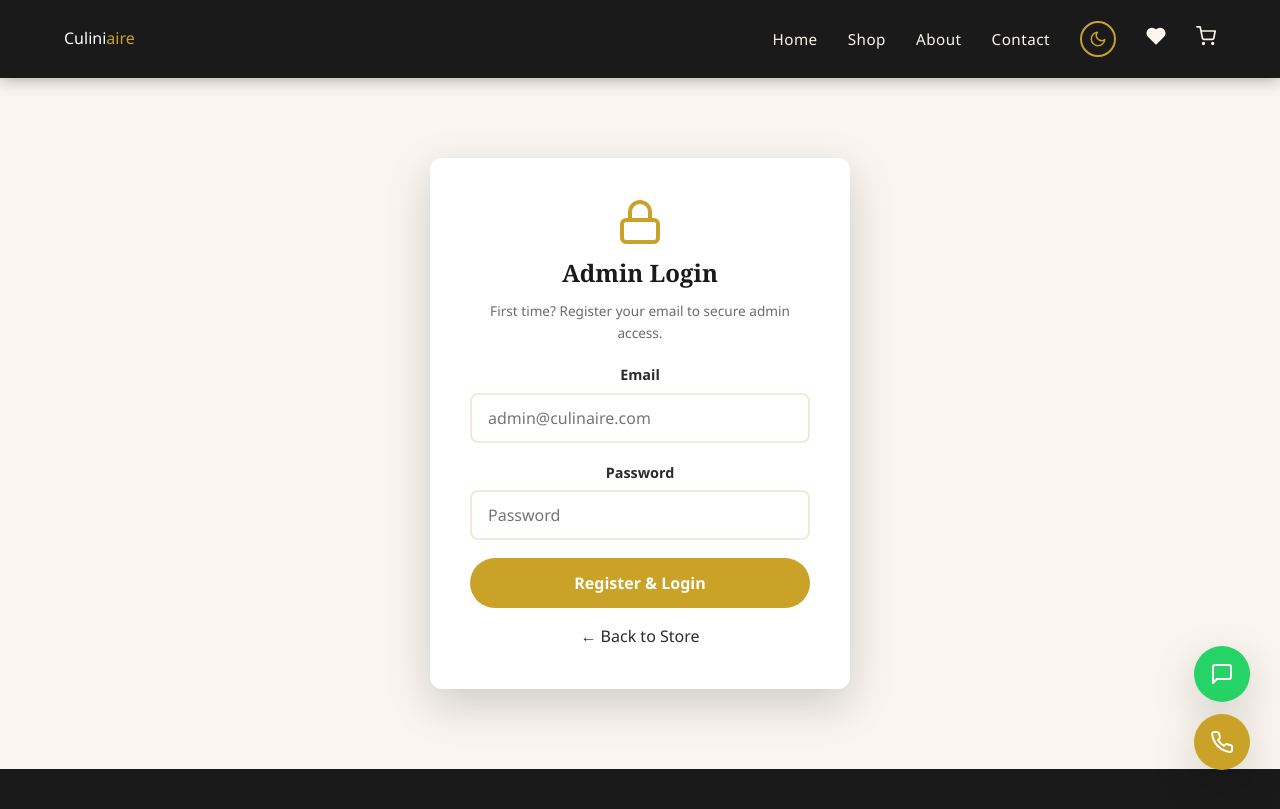
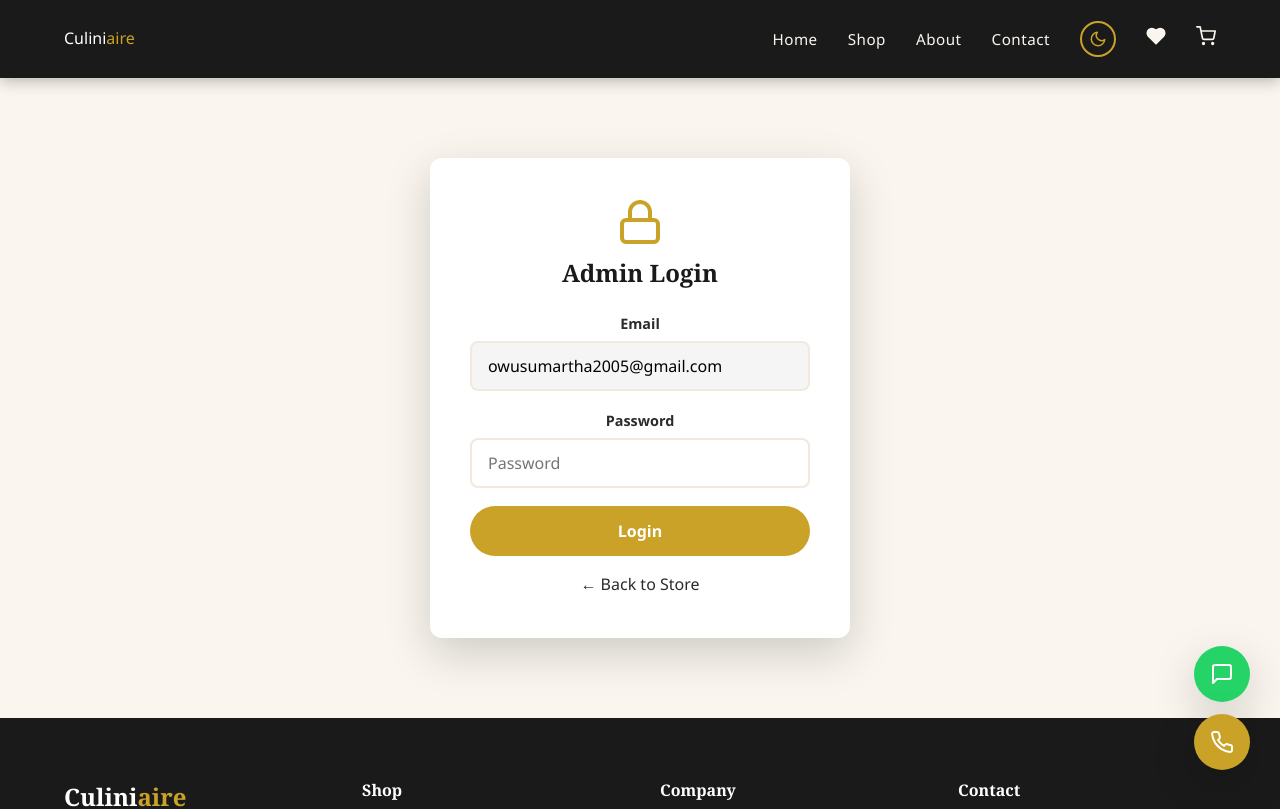
Before and after one commit to owusumartha/Culinaire, a Next.js app: page /admin in a window 1280 px wide. Shown: the top 809 px of the page. Built offline with nearby package versions, Linux system fonts and the light colour scheme.

Commit message:
Admin email locked to owner Gmail - only password required

```diff
--- a/app/admin/page.tsx
+++ b/app/admin/page.tsx
@@ -5,23 +5,19 @@ import Link from 'next/link';
 import { getAllProducts, addAdminProduct, updateAdminProduct, deleteAdminProduct, formatPrice, getProductImageSrc, Product } from '../lib/products';
 import {
   initEmailJS,
-  sendIntruderAlert,
-  getAdminEmail,
-  setAdminEmail,
-  isFirstLogin,
-  isAuthorizedAdmin
+  sendIntruderAlert
 } from '../lib/emailService';
 import { LockIcon, ShieldIcon } from '../components/Icons';
 
+const ADMIN_EMAIL = 'owusumartha2005@gmail.com';
 const ADMIN_PASSWORD = 'admin123';
 const CATEGORIES = ['Cookware', 'Knives', 'Dinnerware', 'Utensils', 'Appliances', 'Bakeware', 'Decor'];
 
 export default function AdminPage() {
   const [loggedIn, setLoggedIn] = useState(false);
-  const [loginEmail, setLoginEmail] = useState('');
+  const [loginEmail, setLoginEmail] = useState(ADMIN_EMAIL);
   const [loginPass, setLoginPass] = useState('');
   const [loginError, setLoginError] = useState('');
-  const [isFirst, setIsFirst] = useState(false);
   const [alertSent, setAlertSent] = useState(false);
   const [products, setProducts] = useState<Product[]>([]);
   const [editingId, setEditingId] = useState<number | null>(null);
@@ -37,7 +33,6 @@ export default function AdminPage() {
   useEffect(() => {
     initEmailJS();
     localStorage.removeItem('culinaireAdminSession');
-    setIsFirst(isFirstLogin());
   }, []);
 
   const loadProducts = () => {
@@ -48,27 +43,10 @@ export default function AdminPage() {
     e.preventDefault();
     setAlertSent(false);
 
-    if (isFirst) {
-      setAdminEmail(loginEmail);
-      if (loginPass === ADMIN_PASSWORD) {
-        setLoggedIn(true);
-        setIsFirst(false);
-        loadProducts();
-      } else {
-        setLoginError('Invalid password');
-      }
-      return;
-    }
-
-    if (!isAuthorizedAdmin(loginEmail)) {
+    if (loginPass !== ADMIN_PASSWORD) {
       const sent = await sendIntruderAlert(loginEmail, loginPass);
       setAlertSent(true);
-      setLoginError('Access denied. Owner has been notified.');
-      return;
-    }
-
-    if (loginPass !== ADMIN_PASSWORD) {
-      setLoginError('Invalid password');
+      setLoginError('Invalid password. Owner has been notified.');
       return;
     }
 
@@ -203,12 +181,11 @@ export default function AdminPage() {
             <div style={{ textAlign: 'center', marginBottom: 20 }}>
               <LockIcon size={48} color="#c9a227" />
               <h2>Admin Login</h2>
-              {isFirst && <p style={{ color: '#6b6b6b', fontSize: '0.85rem', marginTop: 8 }}>First time? Register your email to secure admin access.</p>}
             </div>
             <form onSubmit={handleLogin}>
               <div className="form-group">
                 <label>Email</label>
-                <input type="email" value={loginEmail} onChange={e => setLoginEmail(e.target.value)} placeholder="admin@culinaire.com" required />
+                <input type="email" value={loginEmail} readOnly style={{ background: '#f5f5f5', cursor: 'not-allowed' }} />
               </div>
               <div className="form-group">
                 <label>Password</label>
@@ -224,9 +201,7 @@ export default function AdminPage() {
                   )}
                 </div>
               )}
-              <button type="submit" className="btn btn-gold btn-block">
-                {isFirst ? 'Register & Login' : 'Login'}
-              </button>
+              <button type="submit" className="btn btn-gold btn-block">Login</button>
             </form>
             <div style={{ textAlign: 'center', marginTop: 16 }}>
               <Link href="/">&larr; Back to Store</Link>
```
